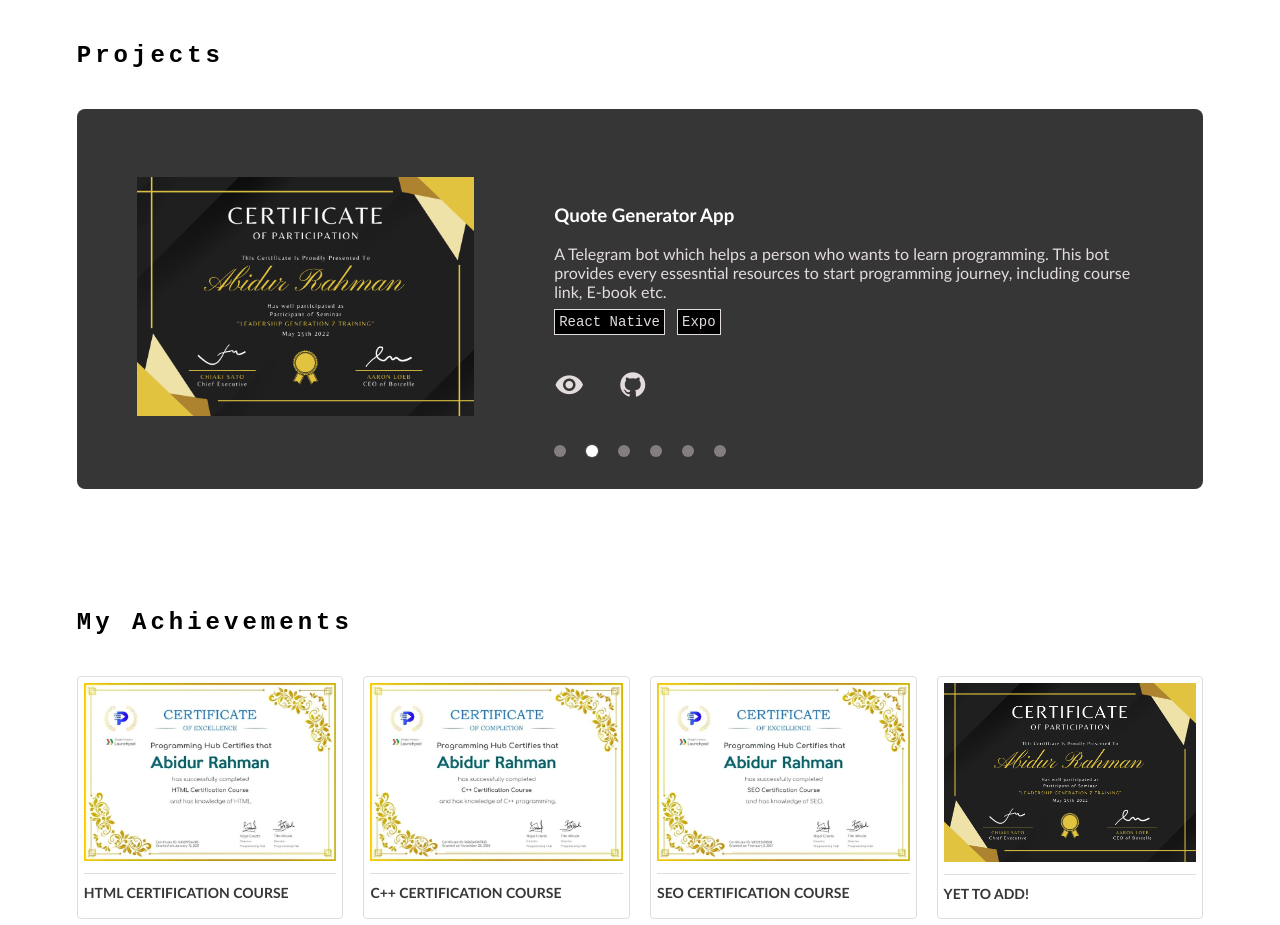
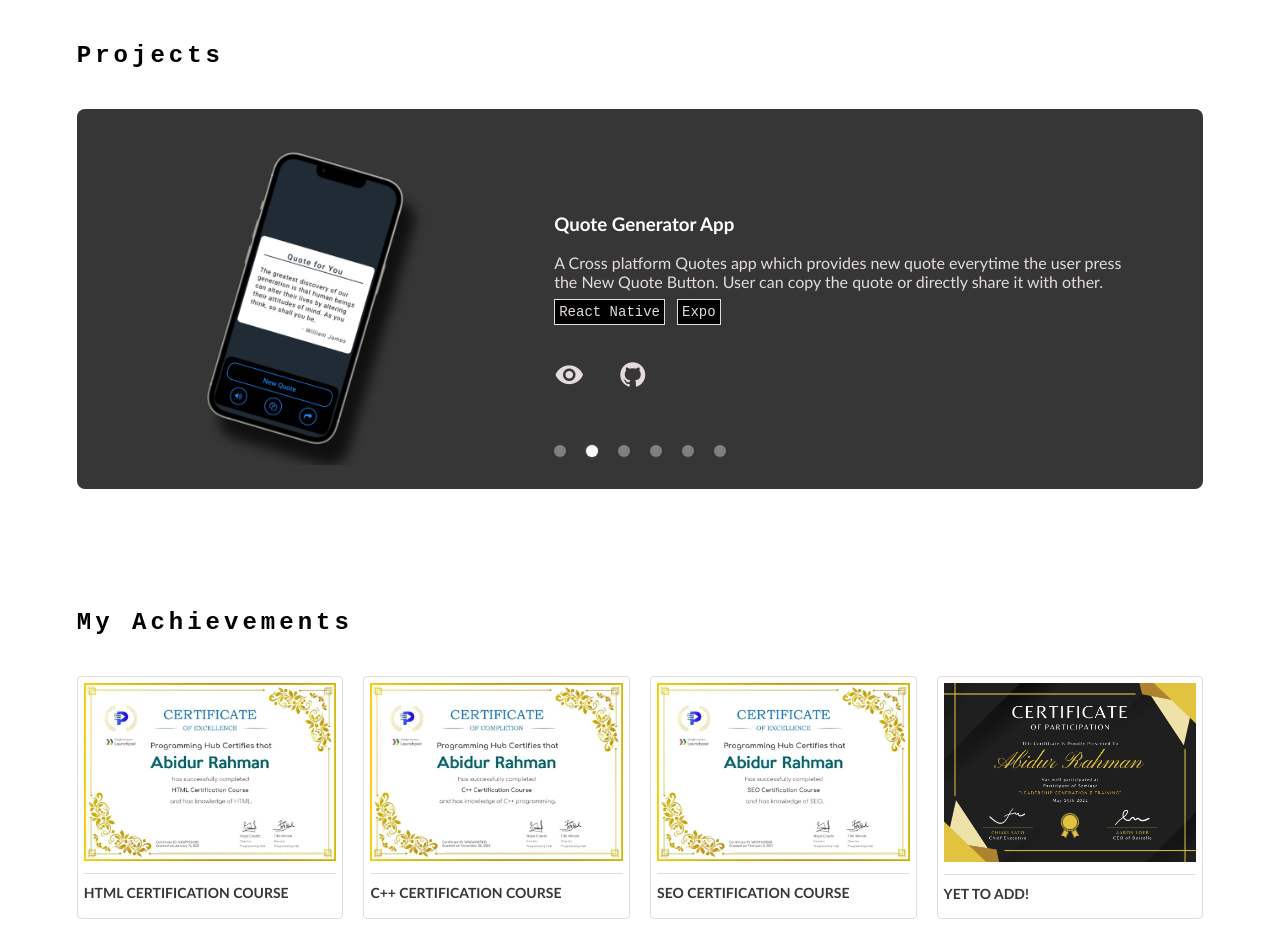
Before and after one commit to abidurrahman11/abidurrahman11.github.io, a plain HTML site: page index.html in a window 1280 px wide. Shown: the part 2060-2985 px from the top of the page. Drawn offline with Linux system fonts and the light colour scheme.

Commit message:
add quote app in project section

```diff
--- a/index.html
+++ b/index.html
@@ -163,7 +163,7 @@
                     <p class="mini-description">A Telegram bot which helps a person who wants to learn programming. This bot provides every essesntial resources to start programming journey, including course link, E-book etc.</p>
                     <div class="tags">
                         <p>Node JS</p>
-                        <p>Telegraf</p>
+                        <p>Telegraf JS</p>
                     </div>
                     <div class="btn-container">
                         <a href="#" class="project-prev-icon"><i class="mdi mdi-eye"></i></a>
@@ -173,11 +173,11 @@
             </div>
             <div class="carousal-element">
                 <div class="carousal-img">
-                    <img src="images/acheivements/Abidur-Rahman.png" alt="Certificate">
+                    <img src="images/projects/quote-app.png" alt="Certificate">
                 </div>
                 <div class="carousal-details">
                     <h3 class="mini-title">Quote Generator App</h3>
-                    <p class="mini-description">A Telegram bot which helps a person who wants to learn programming. This bot provides every essesntial resources to start programming journey, including course link, E-book etc.</p>
+                    <p class="mini-description">A Cross platform Quotes app which provides new quote everytime the user press the New Quote Button. User can copy the quote or directly share it with other.</p>
                     <div class="tags">
                         <p>React Native</p>
                         <p>Expo</p>
```
